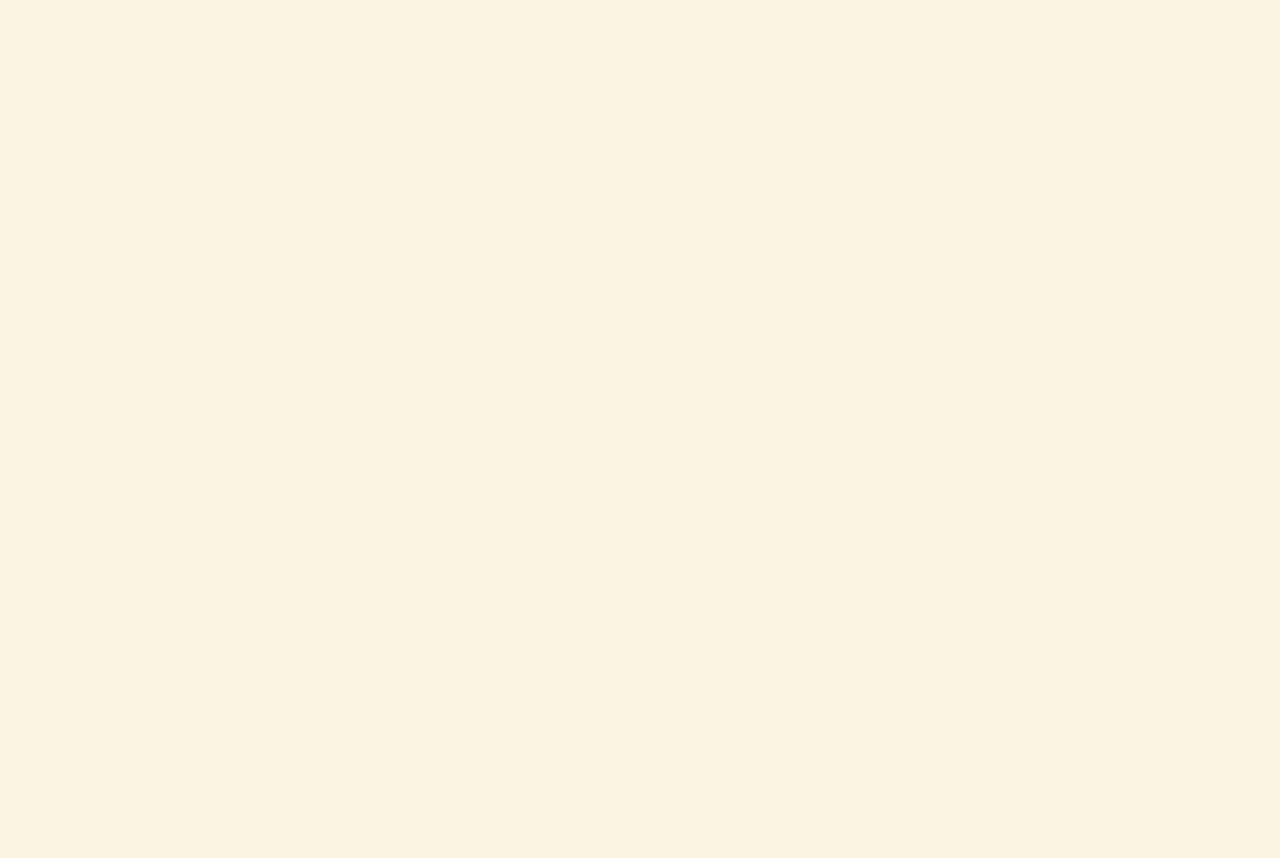
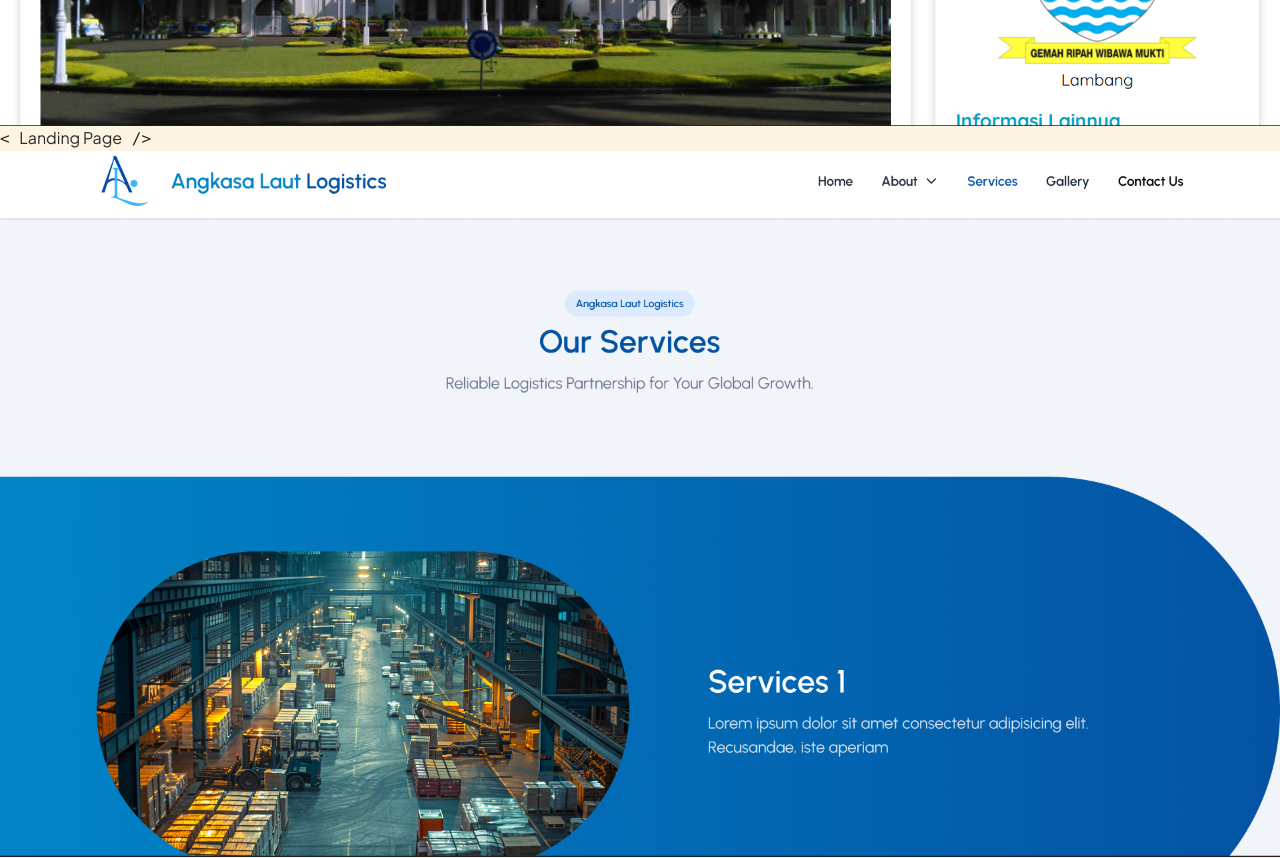
Before and after one commit to rafikahfi/rafikahfi.github.io, a React (Vite) app: page / in a window 1280 px wide. Shown: the part 940-1798 px from the top of the page. Before the commit the page ends 800 px from the top, so only its background shows below. Built offline with nearby package versions, Linux system fonts and the light colour scheme; a web font is replaced by a local one.

Commit message:
add projects module and render cards using map

```diff
--- a/src/App.jsx
+++ b/src/App.jsx
@@ -1,5 +1,6 @@
 import Navbar from "./components/Navbar";
-import Hero from "./components/Hero";
+import Hero from "./modules/hero/Hero";
+import Projects from "./modules/projects/Projects";
 
 export default function App() {
   return (
@@ -7,6 +8,7 @@ export default function App() {
       <Navbar />
       <main className="flex-1 flex flex-col">
         <Hero />
+        <Projects />
       </main>
     </div>
   );
--- /dev/null
+++ b/src/constants/projectsData.js
@@ -0,0 +1,31 @@
+import project1Img from "../assets/images/project-1.png";
+import project2Img from "../assets/images/project-2.png";
+import project3Img from "../assets/images/project-3.png";
+import project4Img from "../assets/images/project-4.png";
+
+export const projectsData = [
+  {
+    id: 1,
+    title: "Landing Page",
+    image: project1Img,
+    link: "https://github.com/rafikahfi",
+  },
+  {
+    id: 2,
+    title: "Company Profile",
+    image: project2Img,
+    link: "https://github.com/rafikahfi",
+  },
+  {
+    id: 3,
+    title: "Thesis Project",
+    image: project3Img,
+    link: "https://github.com/rafikahfi",
+  },
+  {
+    id: 4,
+    title: "Build a Playing Cards",
+    image: project4Img,
+    link: "https://github.com/rafikahfi",
+  },
+];
--- a/src/components/Hero.jsx
+++ b/src/modules/hero/Hero.jsx
@@ -1,5 +1,5 @@
 import { useState, useEffect } from "react";
-import cartoonProfile from "../assets/images/profile-cartoon.png";
+import cartoonProfile from "../../assets/images/profile-cartoon.png";
 
 export default function Hero() {
   const [isMobile, setIsMobile] = useState(false);
--- /dev/null
+++ b/src/modules/projects/Projects.jsx
@@ -0,0 +1,17 @@
+import { projectsData } from "../../constants/projectsData";
+import ProjectCard from "./components/ProjectCard";
+
+export default function Projects() {
+  return (
+    <section id="projects" aria-label="Projects Section">
+      <h2>These are some of my projects</h2>
+
+      {/* Project Cards */}
+      <div>
+        {projectsData.map((project) => (
+          <ProjectCard key={project.id} project={project} />
+        ))}
+      </div>
+    </section>
+  );
+}
--- /dev/null
+++ b/src/modules/projects/components/ProjectCard.jsx
@@ -0,0 +1,19 @@
+export default function ProjectCard({ project }) {
+  return (
+    <article>
+      {/* Project Image */}
+      <div>
+        <img src={project.image} alt={project.title} />
+      </div>
+
+      {/* Project Details */}
+      <div>
+        <code>&lt; {""}</code>
+        <a href={project.link} target="_blank" rel="noopener noreferrer">
+          {project.title}
+        </a>
+        <code> {""} /&gt;</code>
+      </div>
+    </article>
+  );
+}
```
